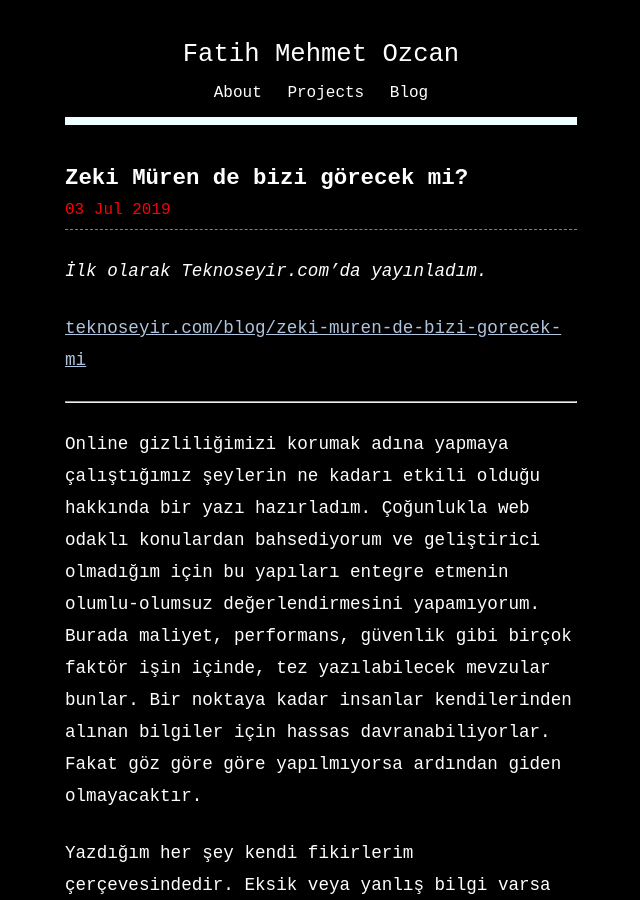
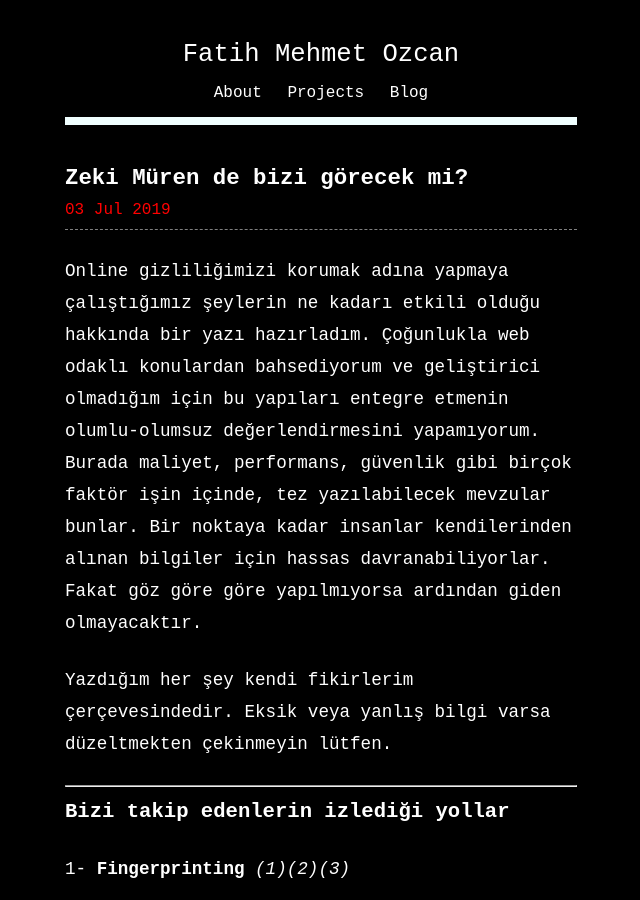
Before and after one commit to fatihmeh/fatihmeh.github.io, a Jekyll site: the page built from _posts/2019-07-03-zeki-muren.md, in a window 1280 px wide and 900 px high. Shown: the whole window, without its empty margins (319-959 px from the left). Built offline with Jekyll 4.4.1, drawn with Linux system fonts in a browser that asks for light colours.

Commit message:
Update 2019-07-03-zeki-muren.md

```diff
--- a/_posts/2019-07-03-zeki-muren.md
+++ b/_posts/2019-07-03-zeki-muren.md
@@ -5,15 +5,6 @@ date: 2019-07-03
 lang: TR
 excerpt: Çevrimiçi hareketlerinizden kimliğinizin nasıl profillendirildiği ve detayları.
 ---
-
-
-*İlk olarak Teknoseyir.com'da yayınladım.*
-
-
-[teknoseyir.com/blog/zeki-muren-de-bizi-gorecek-mi](https://teknoseyir.com/blog/zeki-muren-de-bizi-gorecek-mi)
-
-
-<hr>
 
 
 Online gizliliğimizi korumak adına yapmaya çalıştığımız şeylerin ne kadarı etkili olduğu hakkında bir yazı hazırladım. Çoğunlukla web odaklı konulardan bahsediyorum ve geliştirici olmadığım için bu yapıları entegre etmenin olumlu-olumsuz değerlendirmesini yapamıyorum. Burada maliyet, performans, güvenlik gibi birçok faktör işin içinde, tez yazılabilecek mevzular bunlar. Bir noktaya kadar insanlar kendilerinden alınan bilgiler için hassas davranabiliyorlar. Fakat göz göre göre yapılmıyorsa ardından giden olmayacaktır.
```
